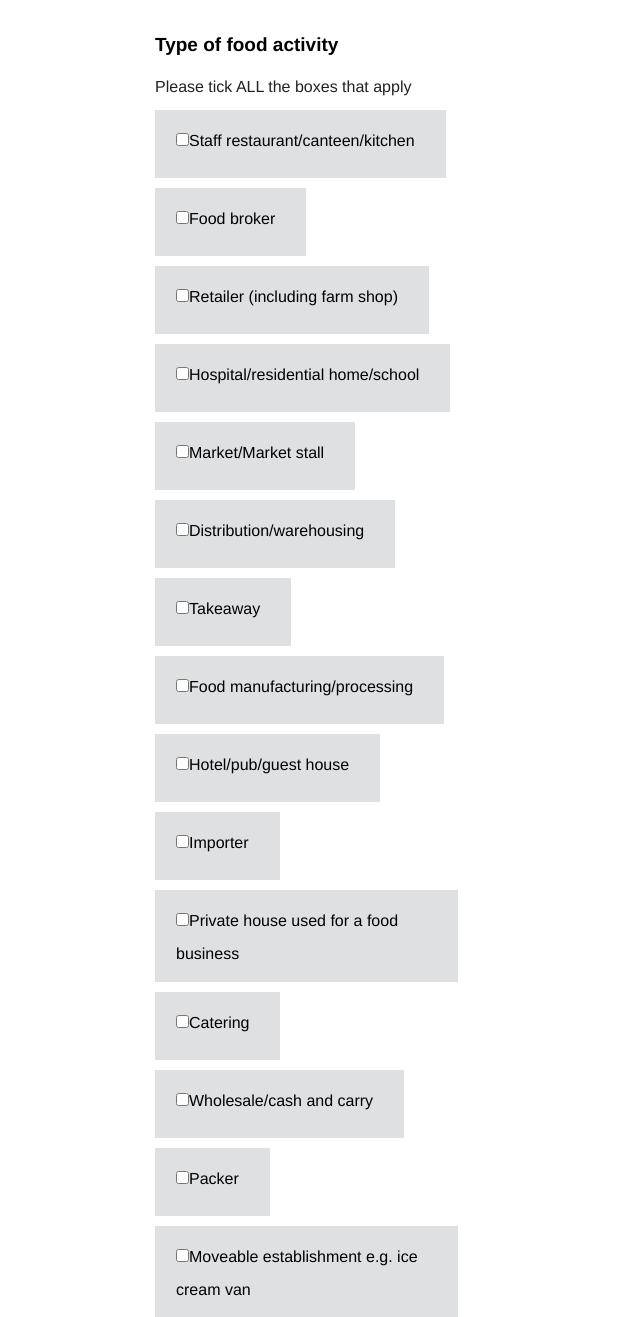
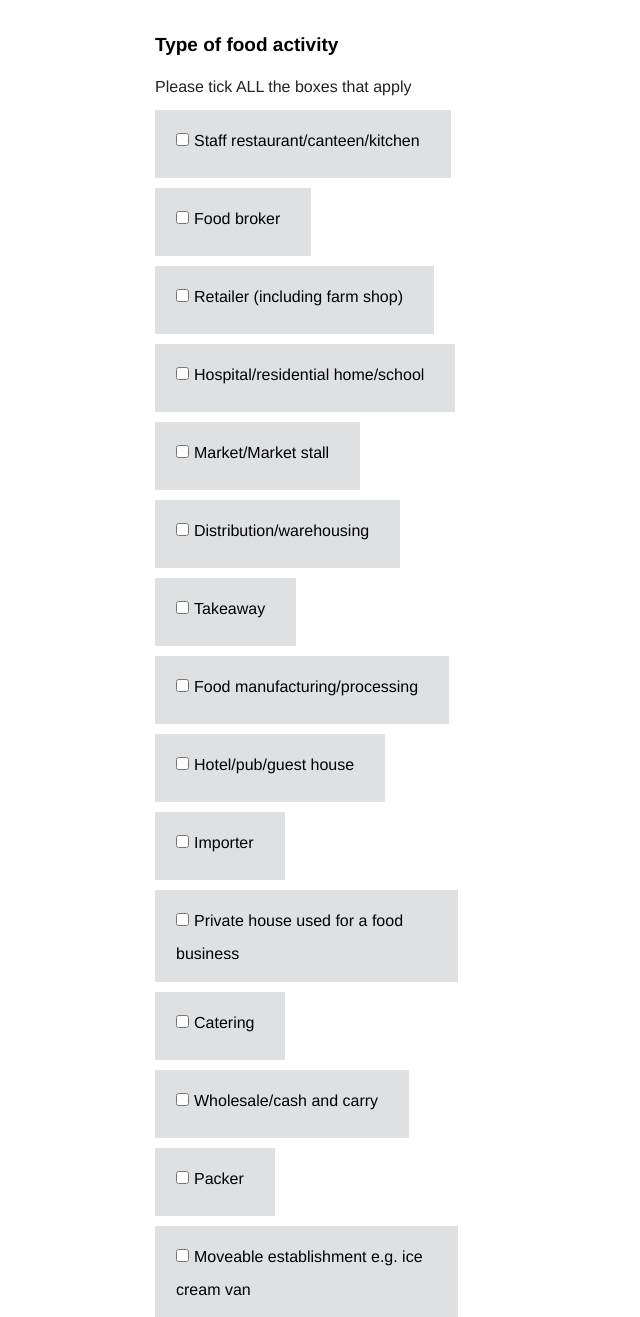
Before and after one commit to openregister/food-premises-registration, a Flask app: page / in a window 1280 px wide. Shown: the part 1219-2536 px from the top of the page, without its empty margins (0-640 px from the left). Run offline with Flask 2, Linux system fonts and the light colour scheme; parts of the project's set-up code (start-up, migrations or seed data) failed here and were passed over.

Commit message:
fix checkbox margin

```diff
--- a/food_premises_registration/static/stylesheets/main.css
+++ b/food_premises_registration/static/stylesheets/main.css
@@ -222,6 +222,10 @@ ul.accordion {
   padding: 5px 10px 5px 0px;
 }
 
+input[type="checkbox"] {
+  margin-right: 5px;
+}
+
 @media only screen and (min-width: 40.063em) and (max-width: 64em)  {
   fieldset.filters {
     margin: 1.125rem 0;
```
